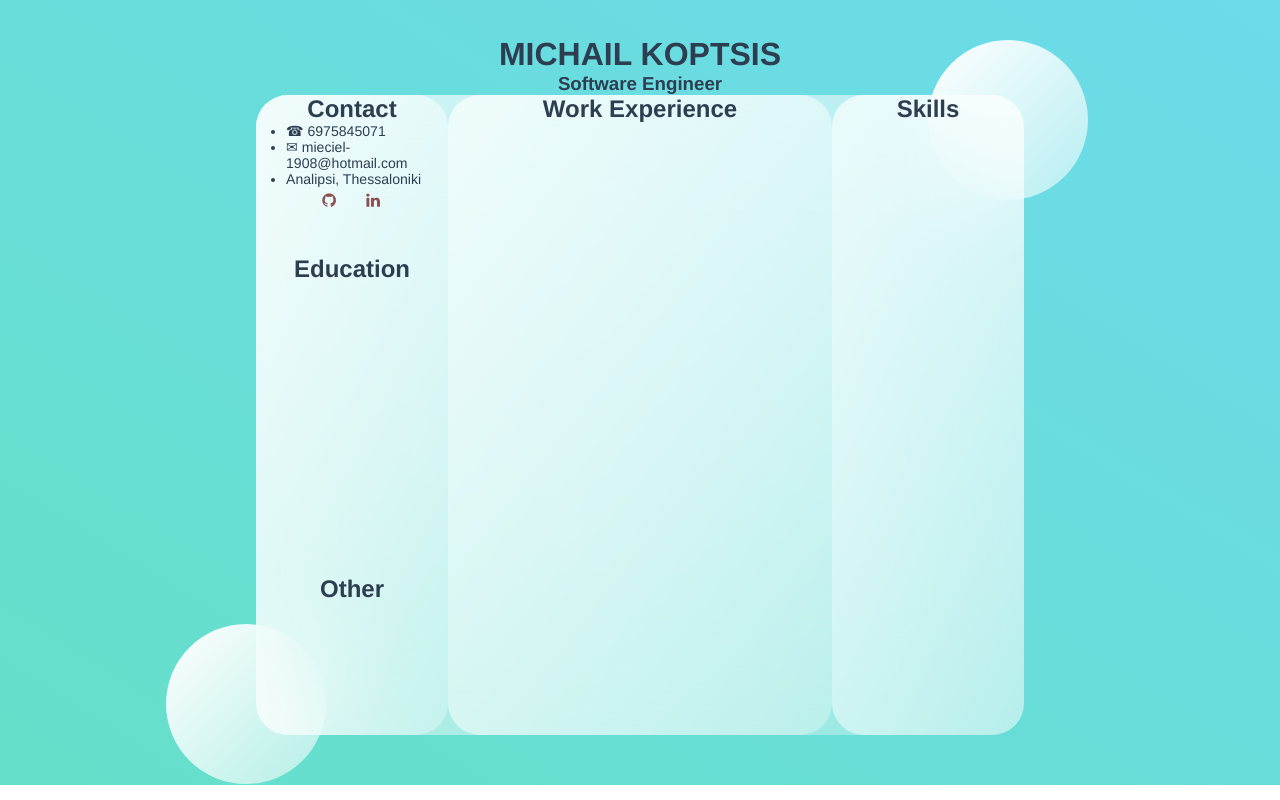
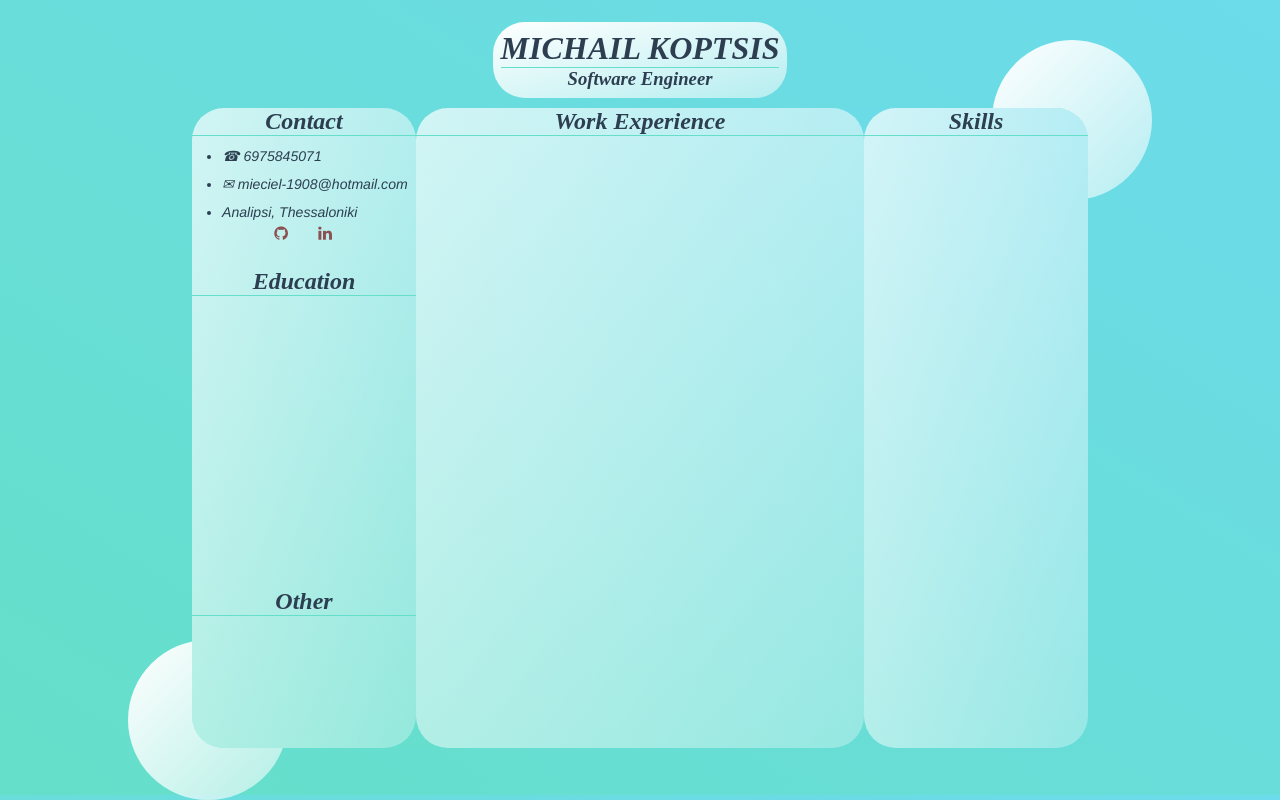
Before and after one commit to mixailkop10/My_CV, a Vue app: page / in a window 1280 px wide. Built offline with nearby package versions, Linux system fonts and the light colour scheme.

Commit message:
finish title / style all h1

```diff
--- a/src/components/HomePage.vue
+++ b/src/components/HomePage.vue
@@ -4,8 +4,10 @@
     href="https://cdnjs.cloudflare.com/ajax/libs/font-awesome/4.7.0/css/font-awesome.min.css"
   />
   <main>
-    <h1>MICHAIL KOPTSIS</h1>
-    <h3>Software Engineer</h3>
+    <div class="title">
+      <h1>MICHAIL KOPTSIS</h1>
+      <h3>Software Engineer</h3>
+    </div>
     <section class="glass">
       <div class="general">
         <div class="contact">
@@ -62,13 +64,20 @@ export default {};
 </script>
 
 <style>
+
 * {
   margin: 0;
   padding: 0;
   box-sizing: border-box;
 }
+
+body {
+  background: linear-gradient(to right top, #65dfc9, #6cdbeb);
+}
+
 main {
   margin-top: -75px;
+  margin-bottom: 10px;
   min-height: 100vh;
   background: linear-gradient(to right top, #65dfc9, #6cdbeb);
   display: flex;
@@ -79,12 +88,8 @@ main {
 .glass {
   background: white;
   min-height: 80vh;
-  width: 60%;
-  background: linear-gradient(
-    to right bottom,
-    rgba(255, 255, 255, 0.7),
-    rgba(255, 255, 255, 0.3)
-  );
+  width: 70%;
+  background: linear-gradient(to right top, #65dfc9, #6cdbeb);
   border-radius: 2rem;
   z-index: 2;
   backdrop-filter: blur(3rem);
@@ -105,12 +110,32 @@ main {
 }
 .circle1 {
   top: 5%;
-  right: 15%;
+  right: 10%;
 }
 .circle2 {
-  bottom: 2%;
-  left: 13%;
+  bottom: 0%;
+  left: 10%;
 }
+h1 {
+  border-bottom: 1px solid #65dfc9;
+  font-style: italic;
+  font-family: -webkit-body;
+}
+h3 {
+  font-style: italic;
+  font-family: -webkit-body;
+}
+.title {
+  background: linear-gradient(
+    to right bottom,
+    rgba(255, 255, 255, 1),
+    rgba(255, 255, 255, 0.5)
+  );
+  margin-bottom: 10px;
+  border-radius: 2rem;
+  padding: 8px;
+}
+
 /* LEFT DIV */
 .general {
   flex: 1;
@@ -128,10 +153,13 @@ main {
   display: flex;
   flex-direction: column;
 }
-.info li{
-    font-size: 0.88rem;
-    text-align: left;
-    margin-left: 30px;
+
+.info li {
+  font-size: 0.88rem;
+  font-style: italic;
+  text-align: left;
+  margin-left: 30px;
+  margin-top: 12px;
 }
 .education {
   flex: 2;
```
